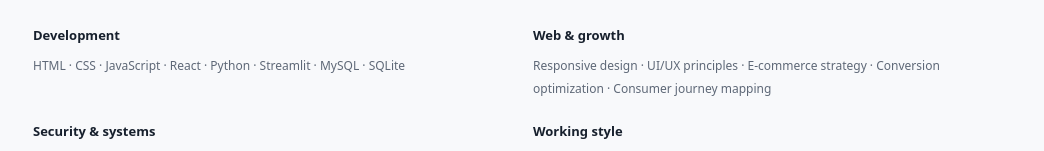
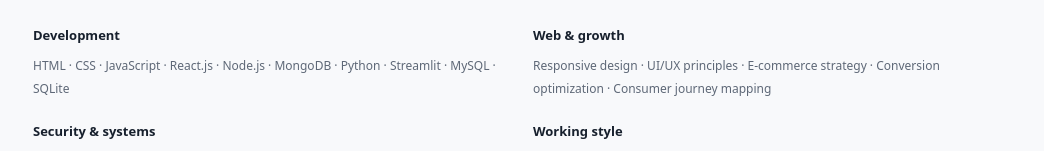
Before and after one commit to samyak-0609/samyak-portfolio, a plain HTML site: page index.html in a window 1280 px wide. Shown: the part 2049-2200 px from the top of the page, without its empty margins (117-1161 px from the left). Drawn offline with Linux system fonts and the light colour scheme.

Commit message:
Add Node.js and MongoDB skills

```diff
--- a/index.html
+++ b/index.html
@@ -88,7 +88,7 @@
     <section id="skills">
       <div class="section-heading"><div><div class="label">Tools &amp; strengths</div><h2>Skills</h2></div></div>
       <div class="skill-groups">
-        <div class="skill-group"><h3>Development</h3><p>HTML · CSS · JavaScript · React · Python · Streamlit · MySQL · SQLite</p></div>
+        <div class="skill-group"><h3>Development</h3><p>HTML · CSS · JavaScript · React.js · Node.js · MongoDB · Python · Streamlit · MySQL · SQLite</p></div>
         <div class="skill-group"><h3>Web &amp; growth</h3><p>Responsive design · UI/UX principles · E-commerce strategy · Conversion optimization · Consumer journey mapping</p></div>
         <div class="skill-group"><h3>Security &amp; systems</h3><p>Computer networks · Snort · Vulnerability assessment · OWASP Top 10 · Linux</p></div>
         <div class="skill-group"><h3>Working style</h3><p>Problem solving · Critical thinking · Collaboration · Data-informed decisions</p></div>
```
